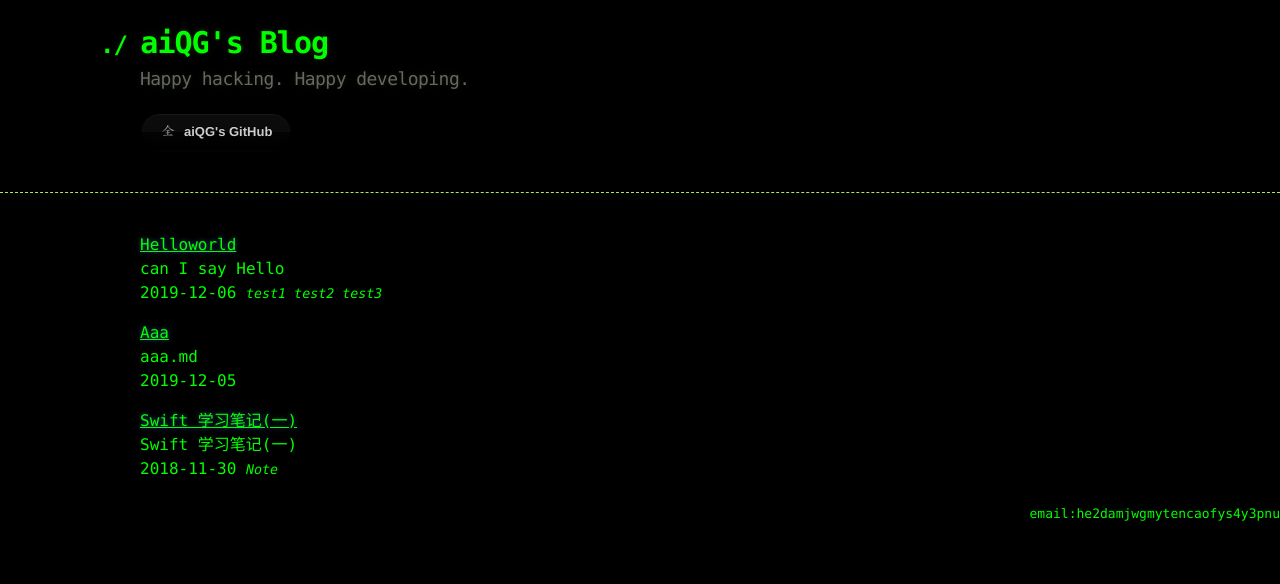
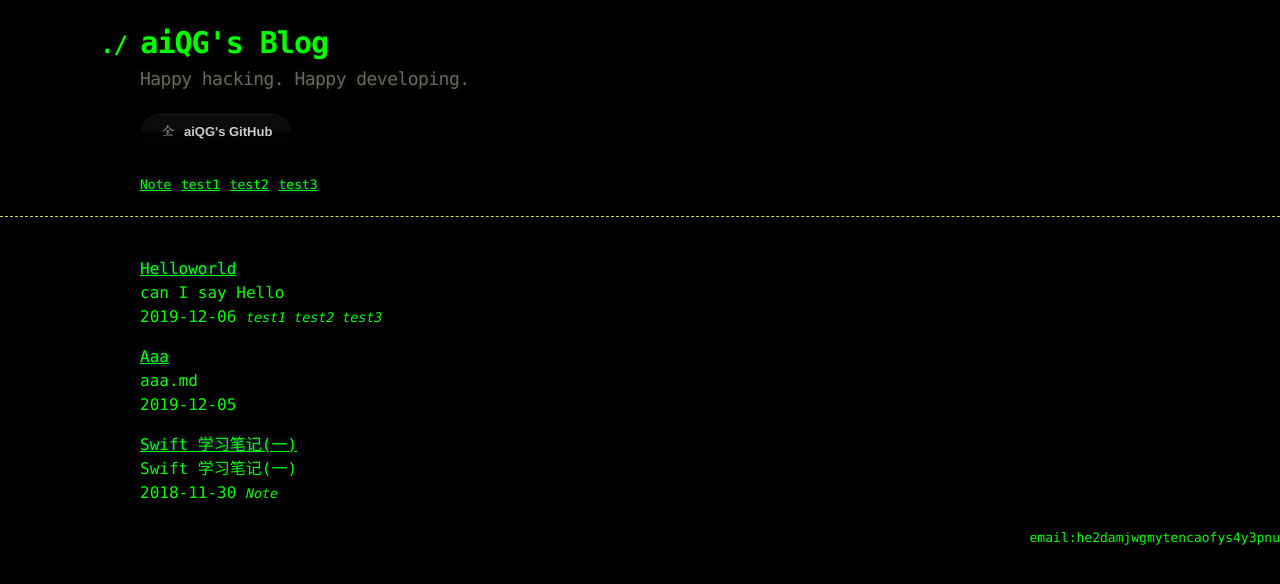
Before and after one commit to aiQG/aiQG.github.io, a Jekyll site: the page built from index.md, in a window 1280 px wide. Shown: the top 584 px of the page. Built offline with Jekyll 4.4.1, drawn with Linux system fonts in a browser that asks for light colours.

Commit message:
add tag without url

```diff
--- a/_layouts/default.html
+++ b/_layouts/default.html
@@ -32,7 +32,9 @@
           <a href="{{ site.github.owner_url }}" class="btn btn-github"><span class="icon"></span>aiQG's GitHub</a>
         </section>
         <!--here can add tags-->
-
+        {% for tag in site.tags %}
+       <a id="urlLinkColor" href="{{site.url}}"><font size=2>{{ tag[0] }}</font></a>
+        {% endfor %}
       </div>
     </header>
 
@@ -53,4 +55,5 @@
       </script>
     {% endif %}
   </body>
+
 </html>
```
